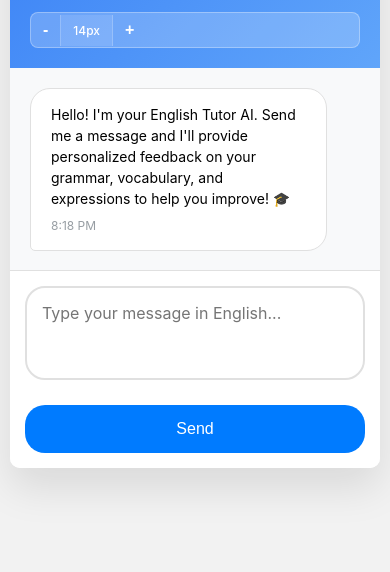
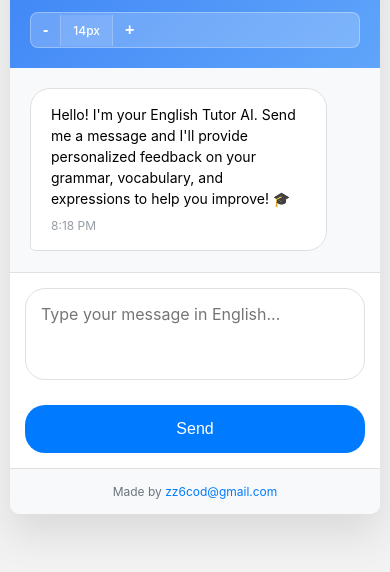
Before and after one commit to 60cod/english-tutor-ai, a website: page index.html in a window 390 px wide. Shown: the part 114-686 px from the top of the page. Drawn offline with Linux system fonts and the light colour scheme.

Commit message:
Add creator attribution footer
- Add footer section with creator email contact information
- Include mailto link for zz6cod@gmail.com
- Style footer with subtle gray background and centered text
- Add hover effect for email link
- Maintain responsive design compatibility

```diff
--- a/index.html
+++ b/index.html
@@ -46,6 +46,10 @@
             <div class="spinner"></div>
             <p>Analyzing your message...</p>
         </div>
+
+        <footer class="footer">
+            <p>Made by <a href="mailto:zz6cod@gmail.com">zz6cod@gmail.com</a></p>
+        </footer>
     </div>
 
     <script src="script.js"></script>
--- a/style.css
+++ b/style.css
@@ -215,7 +215,7 @@ header {
 #user-input {
     flex: 1;
     padding: 15px;
-    border: 2px solid #e0e0e0;
+    border: 1px solid #e0e0e0;
     border-radius: 20px;
     resize: none;
     font-size: 16px;
@@ -225,7 +225,7 @@ header {
 
 #user-input:focus {
     outline: none;
-    border-color: #007bff;
+    border-color: #8a8a8a;
 }
 
 #send-btn {
@@ -279,6 +279,20 @@ header {
     to { opacity: 1; transform: translateY(0); }
 }
 
+.footer {
+    background: #f8f9fa;
+    padding: 15px 20px;
+    text-align: center;
+    border-top: 1px solid #e0e0e0;
+    font-size: 12px;
+    color: #6c757d;
+}
+
+.footer a {
+    color: #007bff;
+    text-decoration: none;
+}
+
 @media (max-width: 768px) {
     body {
         padding: 10px;
```
